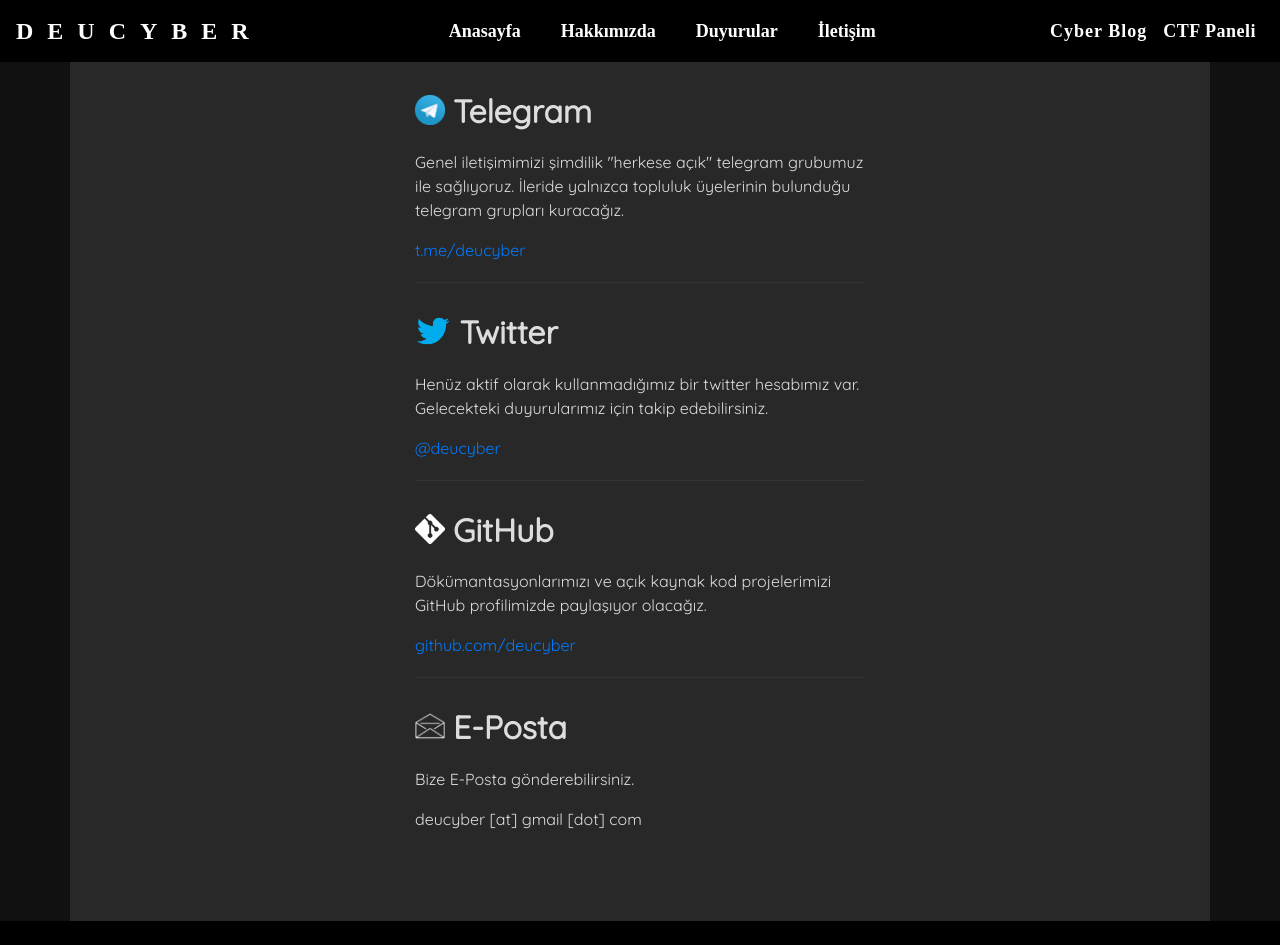
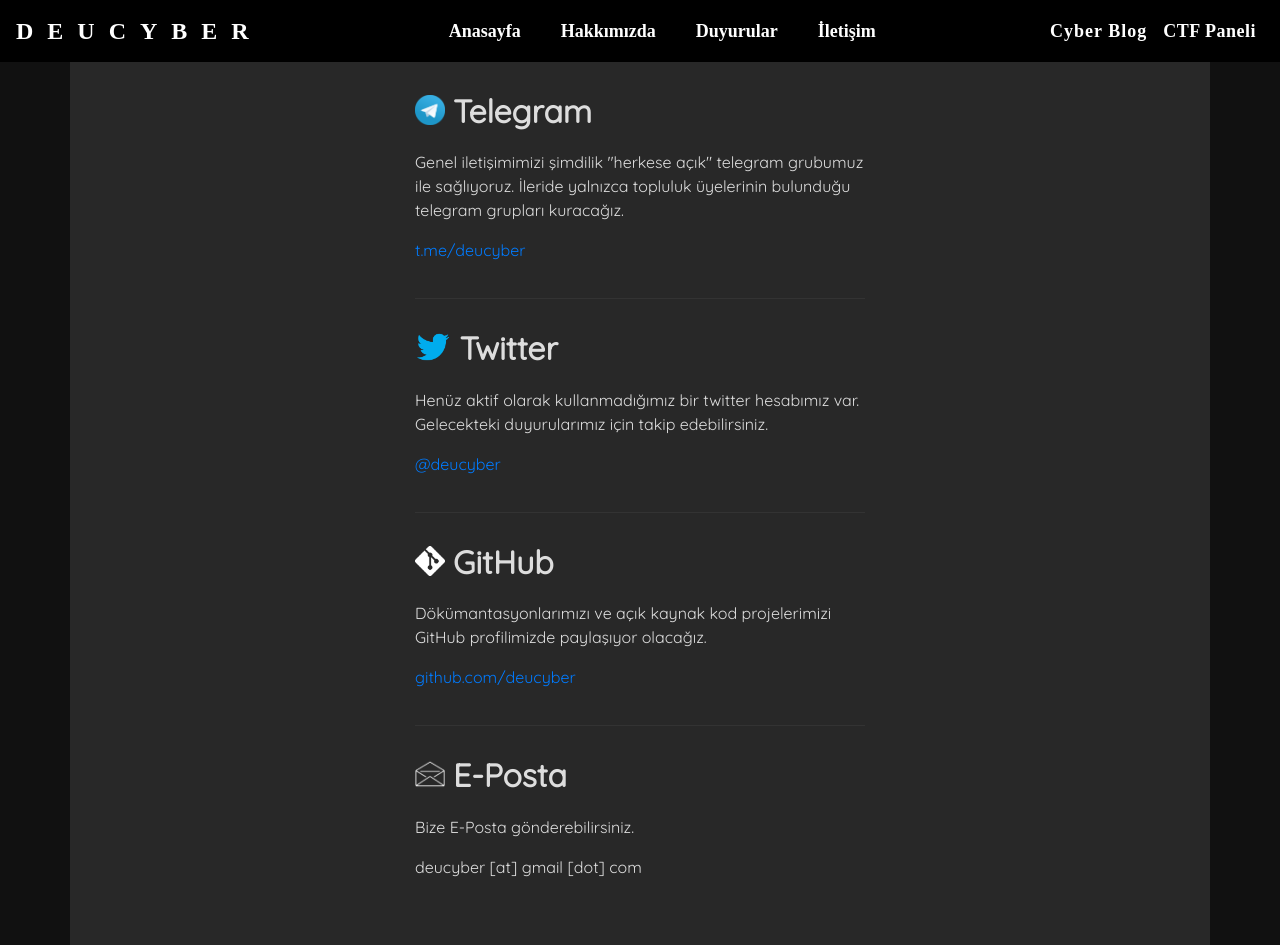
Before and after one commit to deucyber/deucyber-react, a React (Create React App) app: page /iletisim in a window 1280 px wide. Shown: the top 945 px of the page. Built offline with nearby package versions, Linux system fonts and the light colour scheme; a web font is replaced by a local one.

Commit message:
Update Iletisim.js

```diff
--- a/src/Iletisim.js
+++ b/src/Iletisim.js
@@ -52,28 +52,28 @@
 				<h2 className="header">Telegram</h2>
 
 				<p>Genel iletişimimizi şimdilik "herkese açık" telegram grubumuz ile sağlıyoruz. İleride yalnızca topluluk üyelerinin bulunduğu telegram grupları kuracağız.</p>
-				<a href="https://www.t.me/deucyber" target="_blank">t.me/deucyber</a>
+				<p><a href="https://www.t.me/deucyber" target="_blank">t.me/deucyber</a></p>
 			</div>
 			<div className="split">
 				<img className="logo" src={twitterlogo} alt="Twitter Logo" />
 				<h2 className="header">Twitter</h2>
 
 				<p>Henüz aktif olarak kullanmadığımız bir twitter hesabımız var. Gelecekteki duyurularımız için takip edebilirsiniz.</p>
-				<a href="https://www.twitter.com/deucyber" target="_blank">@deucyber</a>
+				<p><a href="https://www.twitter.com/deucyber" target="_blank">@deucyber</a></p>
 			</div>
 			<div className="split">
 				<img className="logo" src={githublogo} alt="GitHub Logo" />
 				<h2 className="header">GitHub</h2>
 
 				<p>Dökümantasyonlarımızı ve açık kaynak kod projelerimizi GitHub profilimizde paylaşıyor olacağız.</p>
-				<a href="https://www.github.com/deucyber" target="_blank">github.com/deucyber</a>
+				<p><a href="https://www.github.com/deucyber" target="_blank">github.com/deucyber</a></p>
 			</div>
 			<div className="split">
 				<img className="logo" src={emaillogo} alt="E-Mail Logo" />
 				<h2 className="header">E-Posta</h2>
 
 				<p>Bize E-Posta gönderebilirsiniz.</p>
-				<a>deucyber [at] gmail [dot] com</a>
+				<p>deucyber [at] gmail [dot] com</p>
 			</div>
 		</div>
 	</Styles>
```
